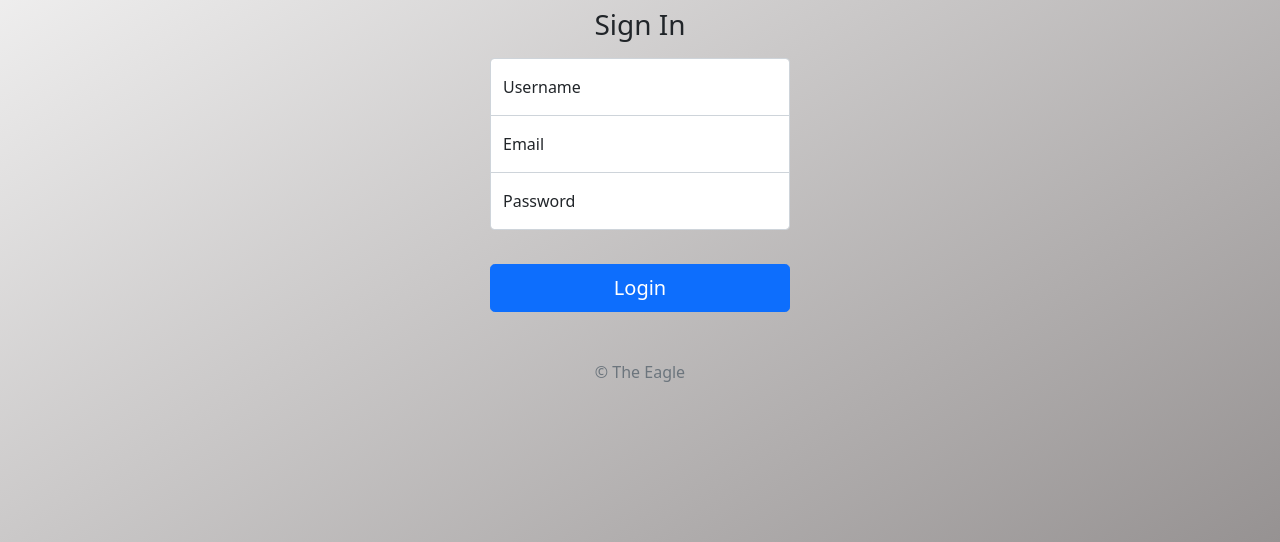
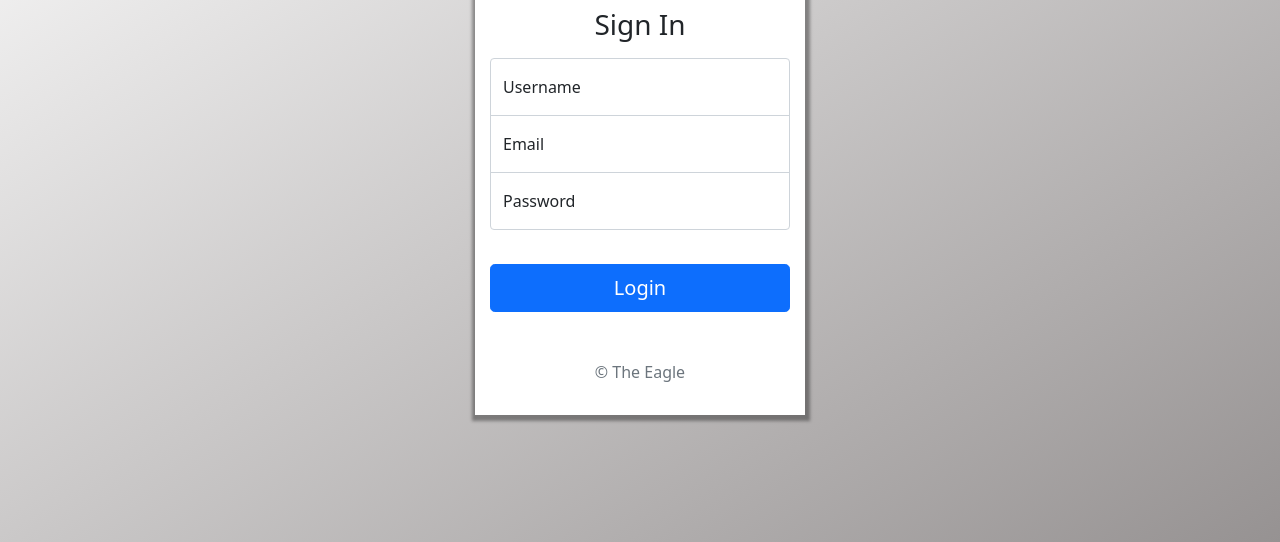
Before and after one commit to norgomez/Portfolio-2022-1, a website: page Login.html in a window 1280 px wide. Shown: the part 258-800 px from the top of the page. Drawn offline with nearby package versions, Linux system fonts and the light colour scheme.

Commit message:
box styles changed

```diff
--- a/public/css/login.css
+++ b/public/css/login.css
@@ -16,6 +16,8 @@ body {
   max-width: 330px;
   padding: 15px;
   margin: auto;
+  background-color: white;
+  box-shadow: 1px 2px 3px 4px rgba(20,20,20,0.4);
 }
 
 .form-signin .checkbox {
```
